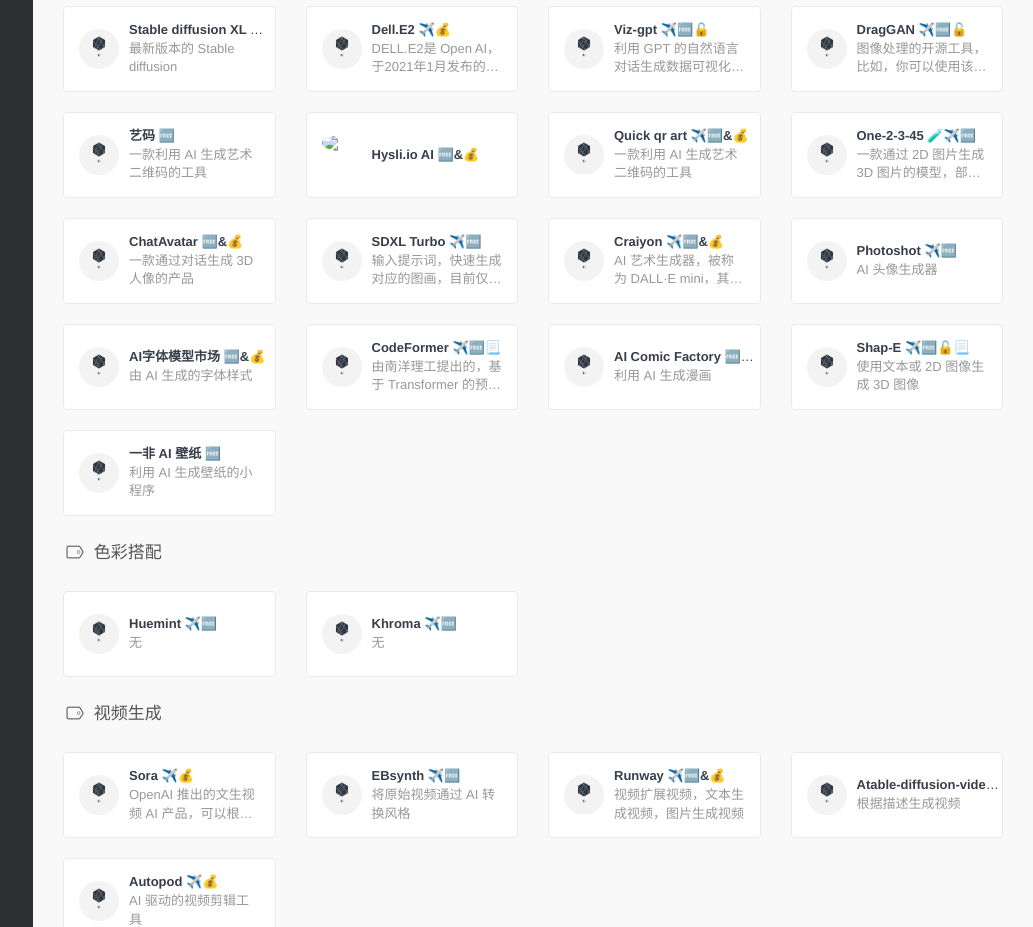
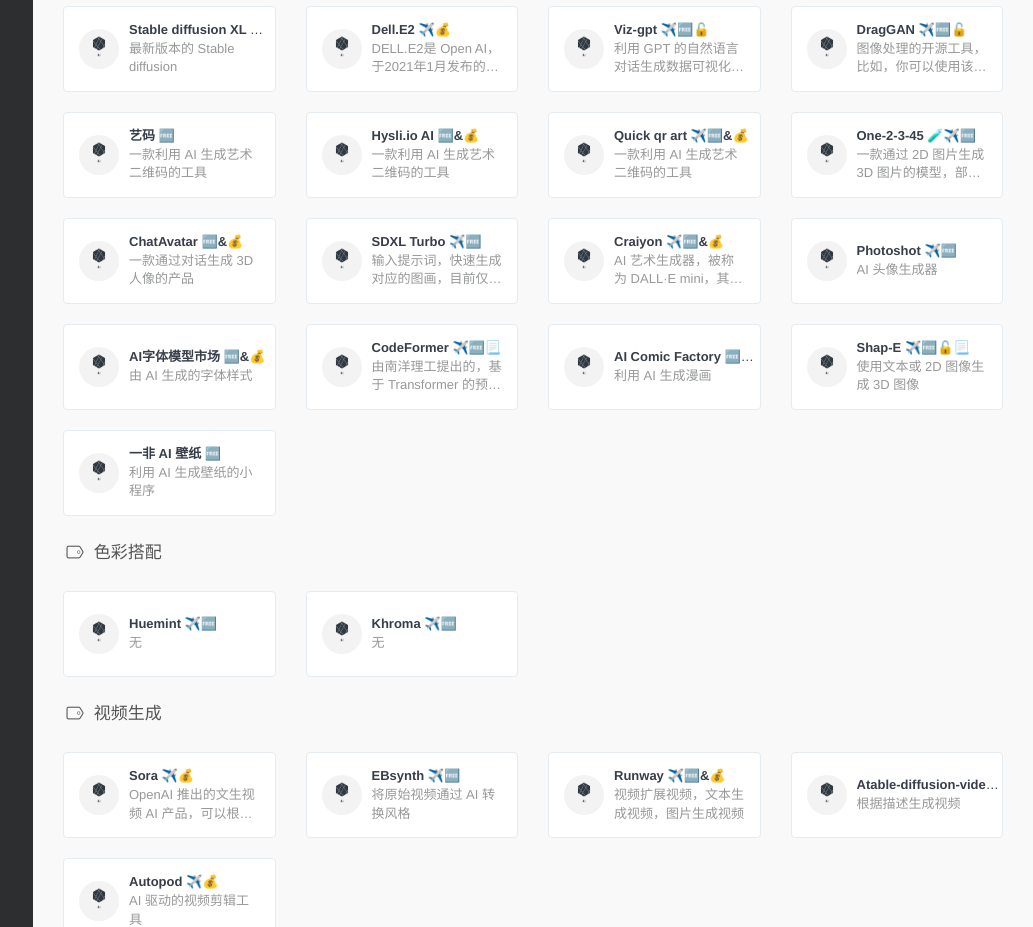
Before and after one commit to Eternaldeath/AIProductHome, a plain HTML site: page index.html in a window 1280 px wide. Shown: the part 3180-4107 px from the top of the page, without its empty margins (247-1280 px from the left). Drawn offline with nearby package versions, Linux system fonts and the light colour scheme; some packages are replaced by stand-ins of ours; a script that the page names is missing.

Commit message:
Site updated: 2024-07-02 20:30:38

```diff
--- a/index.html
+++ b/index.html
@@ -1945,13 +1945,13 @@
     <div class="xe-widget xe-conversations box2 label-info" onclick="window.open('https://hysli.io/#/app', '_blank')" data-toggle="tooltip" data-placement="bottom" title="" data-original-title="https://hysli.io/#/app">
       <div class="xe-comment-entry">
         <a class="xe-user-img">
-          <img data-src="/AIProductHome/images/logo.png%E4%B8%80%E6%AC%BE%E5%88%A9%E7%94%A8%20AI%20%E7%94%9F%E6%88%90%E8%89%BA%E6%9C%AF%E4%BA%8C%E7%BB%B4%E7%A0%81%E7%9A%84%E5%B7%A5%E5%85%B7" class="lozad img-circle" width="40">
+          <img data-src="/AIProductHome/images/logo.png" class="lozad img-circle" width="40">
         </a>
         <div class="xe-comment">
           <a href="#" class="xe-user-name overflowClip_1">
             <strong>Hysli.io AI 🆓&amp;💰</strong>
           </a>
-          <p class="overflowClip_2"></p>
+          <p class="overflowClip_2">一款利用 AI 生成艺术二维码的工具</p>
         </div>
       </div>
     </div>
```
